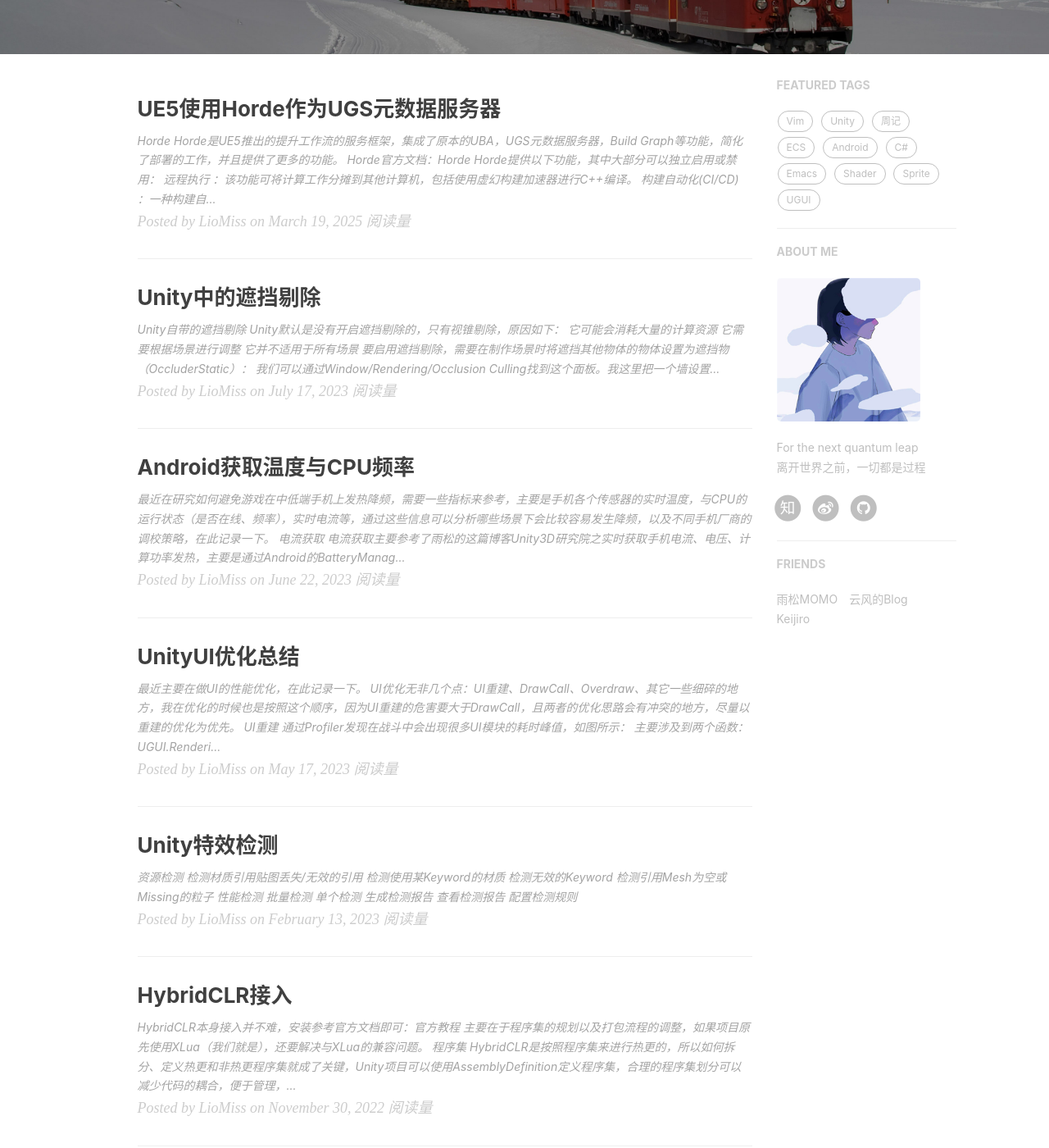
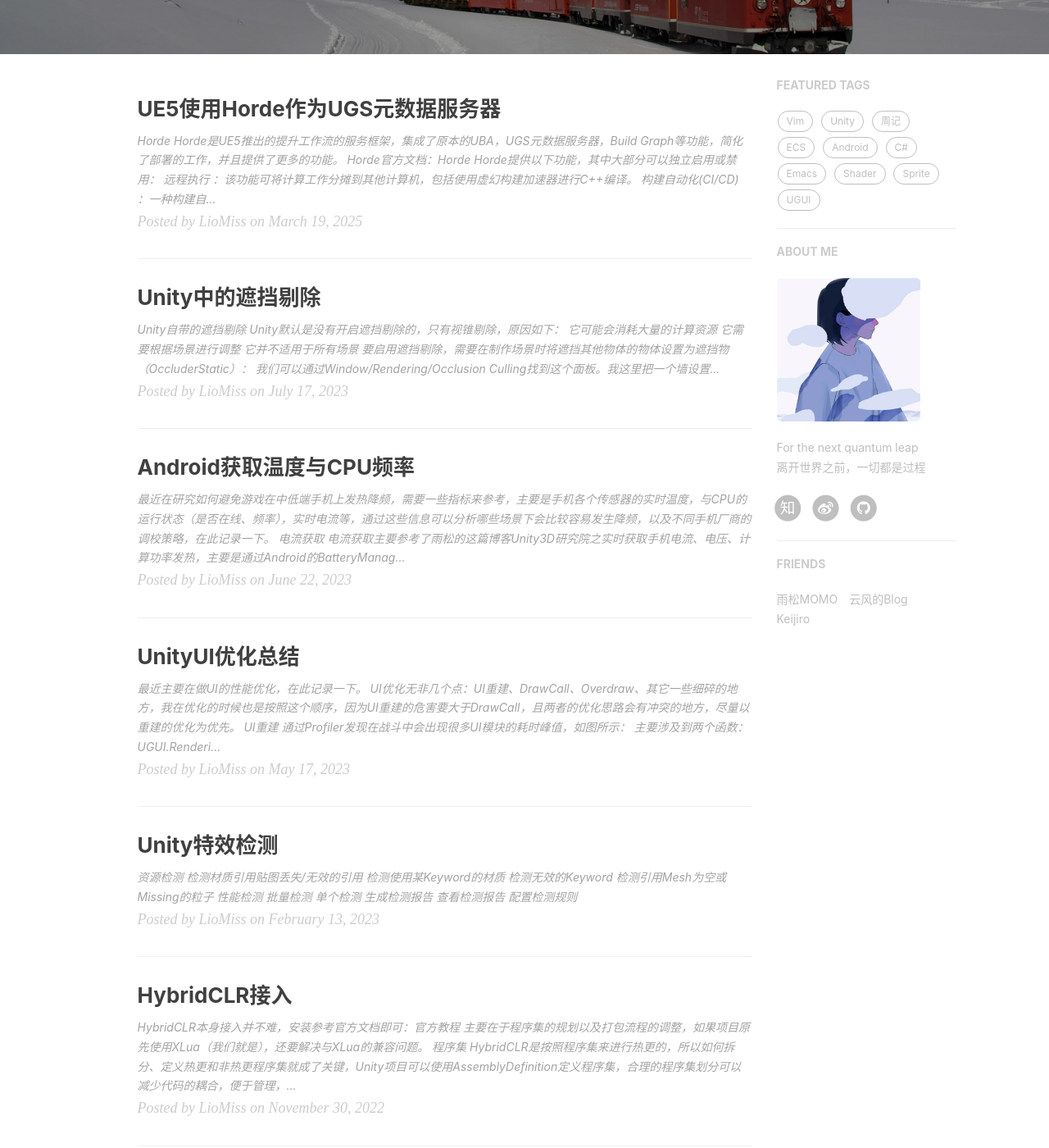
Before and after one commit to LioMiss/LioMiss.github.io, a Jekyll site: the page built from index.html, in a window 1280 px wide and 1400 px high, scrolled down 352 px. Shown: the whole window at 82% size. Built offline with Jekyll 4.4.1, drawn with Linux system fonts in a browser that asks for light colours; nearby versions of some CDN libraries; the list of posts is cut into pages by our own code; comment, search, counter and statistics services are not loaded.

Commit message:
移除阅读量

```diff
--- a/index.html
+++ b/index.html
@@ -23,10 +23,10 @@
     </a>
     <p class="post-meta">
         Posted by {% if post.author %}{{ post.author }}{% else %}{{ site.title }}{% endif %} on {{ post.date | date: "%B %-d, %Y" }}
-        <span id="<%=post.title%>" class="leancloud_visitors" data-flag-title="Your Article Title">
-            <em class="post-meta-item-text">阅读量 </em>
+        <!-- <span id="<%=post.title%>" class="leancloud_visitors" data-flag-title="Your Article Title">
+            <em class="post-meta-item-text">阅读</em>
             <span id="busuanzi_value_page_pv"></span>
-        </span>
+        </span> -->
     </p>
 </div>
 <hr>
```
